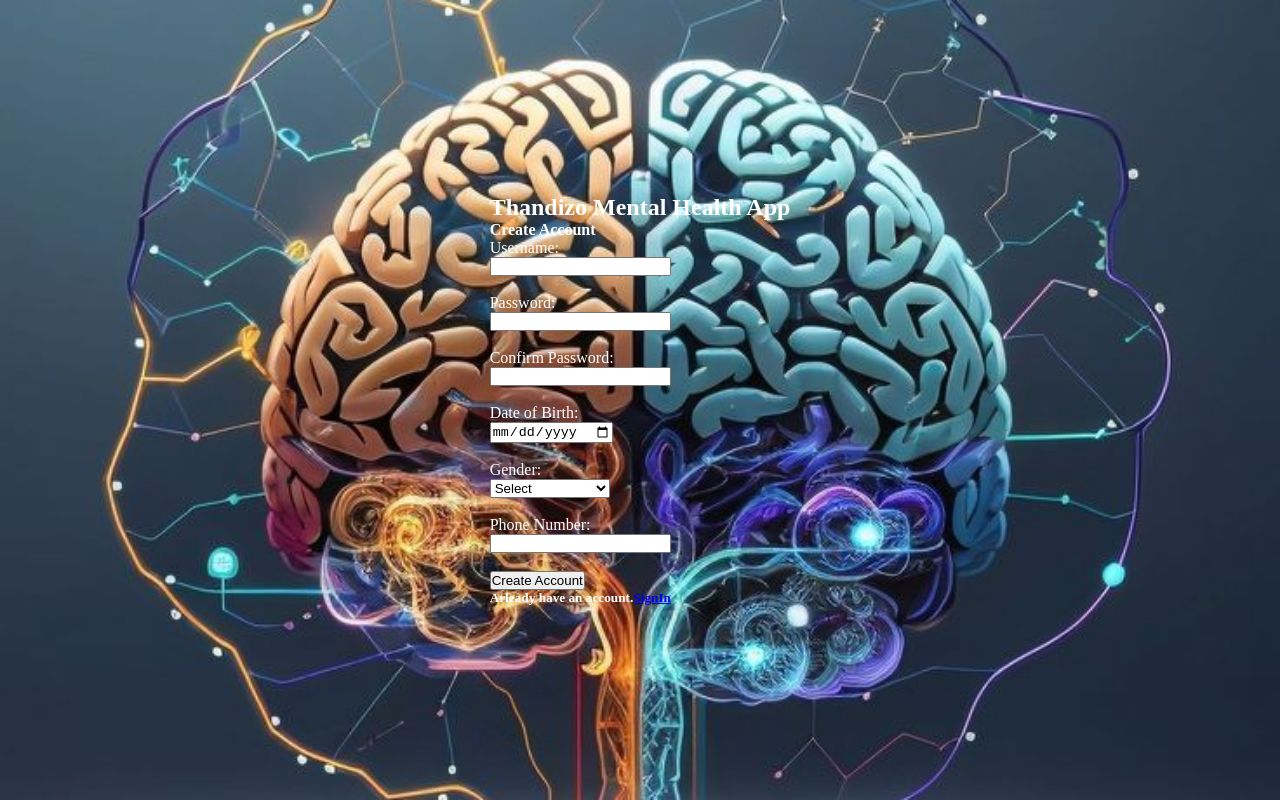
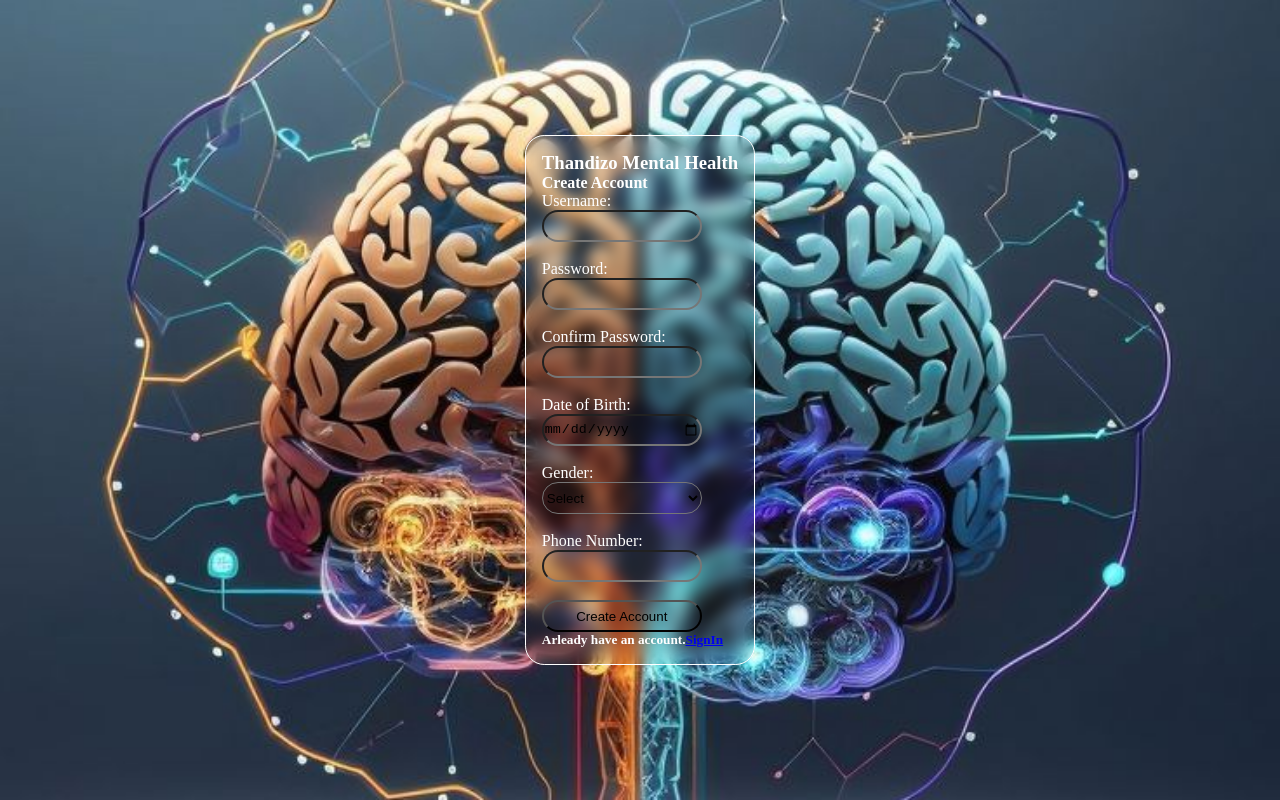
Before and after one commit to lauryn06/Annonymous_Mental_Health_System, a plain HTML site: page index.html in a window 1280 px wide. Drawn offline with Linux system fonts and the light colour scheme.

Commit message:
added the styling to the form

```diff
--- a/index.html
+++ b/index.html
@@ -8,7 +8,7 @@
 </head>
 <body>
     <form action="">
-     <h2>Thandizo Mental Health App</h2>
+     <h3>Thandizo Mental Health</h3>
      <h4>Create Account</h4>
   <form action="/submit_registration" method="post">
 
--- a/style.css
+++ b/style.css
@@ -18,3 +18,15 @@ body{
   color: white;
 
 }
+form{
+    border: solid white 1px;
+    border-radius: 1.2rem;
+    backdrop-filter: blur(0.5rem);
+padding: 1em;
+}
+input,select{
+    background-color: rgba(255, 255, 255, 0);
+    height: 2rem;
+    width: 10rem;
+     border-radius: 1.2rem;
+}
```
